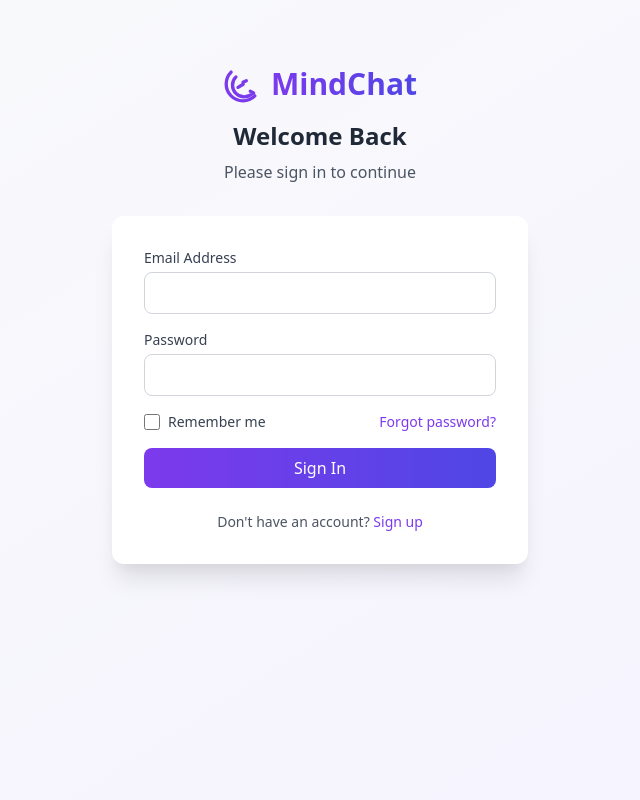
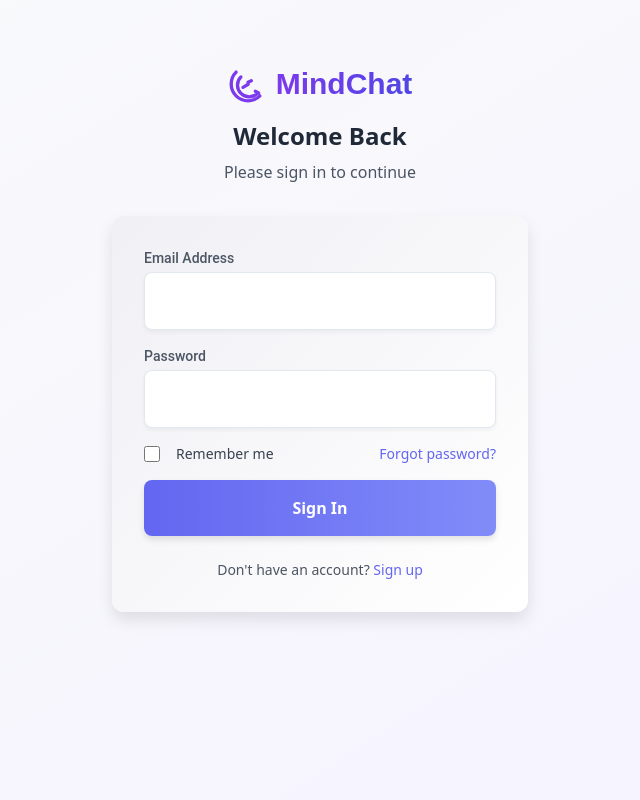
Before and after one commit to Freddie16/Mental-Health, a Django app: page /login/ in a window 1280 px wide. Shown: the whole page, without its empty margins (320-960 px from the left). Run offline with Django 5.2, Linux system fonts and the light colour scheme.

Commit message:
updated login styling

```diff
--- a/mentalhealthchatbot/chatbot/templates/chatbot/login.html
+++ b/mentalhealthchatbot/chatbot/templates/chatbot/login.html
@@ -1,56 +1,137 @@
-<!-- login.html -->
 <!DOCTYPE html>
 <html lang="en">
+
 <head>
     <meta charset="UTF-8">
     <meta name="viewport" content="width=device-width, initial-scale=1.0">
     <title>Login | MindChat</title>
     <link href="https://cdnjs.cloudflare.com/ajax/libs/tailwindcss/2.2.19/tailwind.min.css" rel="stylesheet">
+    <style>
+        /* Custom Styles */
+        .form-container {
+            background: linear-gradient(135deg, #f0f0f5, #ffffff);
+            box-shadow: 0 8px 16px rgba(0, 0, 0, 0.1);
+        }
+
+        .form-heading {
+            font-family: 'Poppins', sans-serif;
+            font-weight: 700;
+        }
+
+        .form-label {
+            font-family: 'Roboto', sans-serif;
+            color: #4b5563;
+        }
+
+        .form-input {
+            border: 1px solid #e2e8f0;
+            padding: 1rem;
+            border-radius: 0.5rem;
+            transition: border-color 0.3s ease;
+            box-shadow: 0 2px 4px rgba(0, 0, 0, 0.05);
+        }
+
+        .form-input:focus {
+            border-color: #6366f1;
+            outline: none;
+            box-shadow: 0 4px 8px rgba(99, 102, 241, 0.15);
+        }
+
+        .form-button {
+            background: linear-gradient(to right, #6366f1, #818cf8);
+            padding: 1rem 1.5rem;
+            border-radius: 0.5rem;
+            font-weight: 600;
+            transition: transform 0.2s ease, box-shadow 0.2s ease;
+            box-shadow: 0 4px 6px rgba(0, 0, 0, 0.1);
+        }
+
+        .form-button:hover {
+            transform: translateY(-2px);
+            box-shadow: 0 6px 10px rgba(0, 0, 0, 0.15);
+        }
+
+        .form-link {
+            color: #6366f1;
+            font-weight: 500;
+            transition: color 0.3s ease;
+        }
+
+        .form-link:hover {
+            color: #4f46e5;
+        }
+
+        .remember-me {
+            display: flex; /* Use flexbox for alignment */
+            align-items: center; /* Vertically center items */
+        }
+
+        .remember-me input[type="checkbox"] {
+            margin-right: 0.5rem; /* Add some space between checkbox and label */
+        }
+
+        /* Responsive adjustments */
+        @media (max-width: 640px) {
+            .max-w-md {
+                max-width: 90%;
+            }
+        }
+    </style>
 </head>
-<body class="bg-gradient-to-br from-gray-50 to-purple-50 min-h-screen">
+
+<body class="bg-gradient-to-br from-gray-50 to-purple-50 min-h-screen font-sans">
     <div class="max-w-md mx-auto pt-16 px-4">
         <div class="text-center mb-8">
             <div class="flex items-center justify-center space-x-2 mb-4">
                 <svg class="w-10 h-10 text-purple-600" fill="none" stroke="currentColor" viewBox="0 0 24 24">
-                    <path stroke-linecap="round" stroke-linejoin="round" stroke-width="2" d="M4.871 4.871a10 10 0 1014.258 14.258M7.757 7.757a7 7 0 109.9 9.9M14 10l-2 1m6.364 6.364l-2-1m-4.242-4.242L9 14"/>
+                    <path stroke-linecap="round" stroke-linejoin="round" stroke-width="2"
+                        d="M4.871 4.871a10 10 0 1014.258 14.258M7.757 7.757a7 7 0 109.9 9.9M14 10l-2 1m6.364 6.364l-2-1m-4.242-4.242L9 14" />
                 </svg>
-                <div class="text-3xl font-bold bg-gradient-to-r from-purple-600 to-indigo-600 text-transparent bg-clip-text">MindChat</div>
+                <div
+                    class="text-3xl font-bold bg-gradient-to-r from-purple-600 to-indigo-600 text-transparent bg-clip-text form-heading">
+                    MindChat</div>
             </div>
             <h2 class="text-2xl font-bold text-gray-800 mb-2">Welcome Back</h2>
             <p class="text-gray-600">Please sign in to continue</p>
         </div>
 
-        <div class="bg-white rounded-xl shadow-xl p-8">
+        <div class="bg-white rounded-xl shadow-xl p-8 form-container">
             <form method="post" action="{% url 'account_login' %}">
                 {% csrf_token %}
                 <div class="space-y-4">
                     <div>
-                        <label for="email" class="block text-sm font-medium text-gray-700 mb-1">Email Address</label>
+                        <label for="email" class="block text-sm font-medium text-gray-700 mb-1 form-label">Email
+                            Address</label>
                         <input type="email" name="login" id="email" required
-                               class="w-full px-4 py-2 border border-gray-300 rounded-lg focus:ring-2 focus:ring-purple-600 focus:border-transparent">
+                            class="w-full px-4 py-2 border border-gray-300 rounded-lg focus:ring-2 focus:ring-purple-600 focus:border-transparent form-input">
                     </div>
                     <div>
-                        <label for="password" class="block text-sm font-medium text-gray-700 mb-1">Password</label>
+                        <label for="password" class="block text-sm font-medium text-gray-700 mb-1 form-label">Password</label>
                         <input type="password" name="password" id="password" required
-                               class="w-full px-4 py-2 border border-gray-300 rounded-lg focus:ring-2 focus:ring-purple-600 focus:border-transparent">
+                            class="w-full px-4 py-2 border border-gray-300 rounded-lg focus:ring-2 focus:ring-purple-600 focus:border-transparent form-input">
                     </div>
-                    <div class="flex items-center justify-between">
+                    <div class="flex items-center justify-between remember-me">
                         <div class="flex items-center">
-                            <input type="checkbox" id="remember" name="remember" class="h-4 w-4 text-purple-600 focus:ring-purple-500 border-gray-300 rounded">
+                            <input type="checkbox" id="remember" name="remember"
+                                class="h-4 w-4 text-purple-600 focus:ring-purple-500 border-gray-300 rounded">
                             <label for="remember" class="ml-2 block text-sm text-gray-700">Remember me</label>
                         </div>
-                        <a href="{% url 'account_reset_password' %}" class="text-sm text-purple-600 hover:text-purple-500">Forgot password?</a>
+                        <a href="{% url 'account_reset_password' %}"
+                            class="text-sm text-purple-600 hover:text-purple-500 form-link">Forgot password?</a>
                     </div>
-                    <button type="submit" class="w-full bg-gradient-to-r from-purple-600 to-indigo-600 text-white py-2 px-4 rounded-lg hover:opacity-90 transition duration-300">
+                    <button type="submit"
+                        class="w-full bg-gradient-to-r from-purple-600 to-indigo-600 text-white py-2 px-4 rounded-lg hover:opacity-90 transition duration-300 form-button">
                         Sign In
                     </button>
                 </div>
             </form>
             <div class="mt-6 text-center text-sm text-gray-600">
                 Don't have an account?
-                <a href="{% url 'account_signup' %}" class="text-purple-600 hover:text-purple-500 font-medium">Sign up</a>
+                <a href="{% url 'account_signup' %}" class="text-purple-600 hover:text-purple-500 font-medium form-link">Sign
+                    up</a>
             </div>
         </div>
     </div>
 </body>
+
 </html>
```
